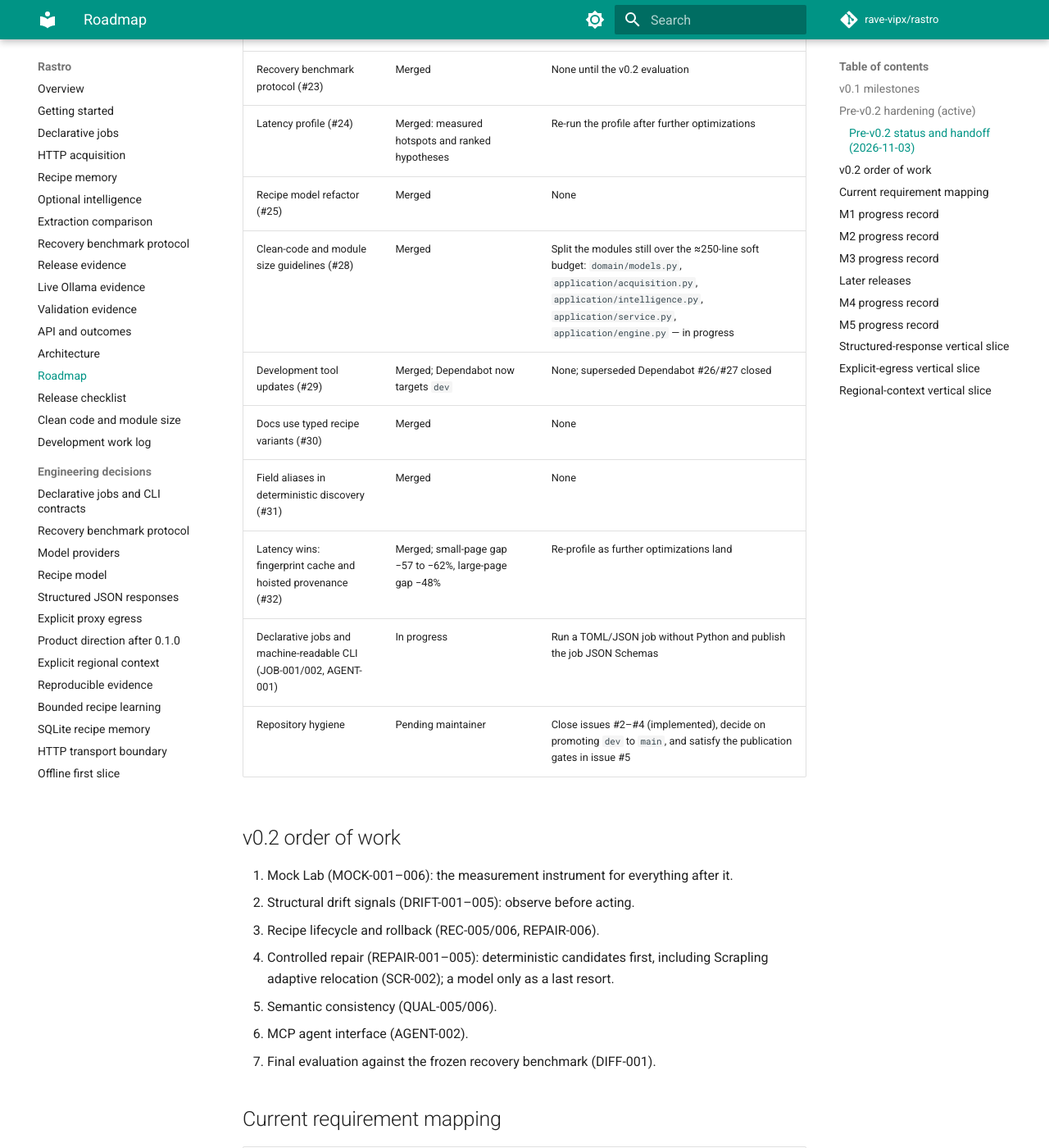
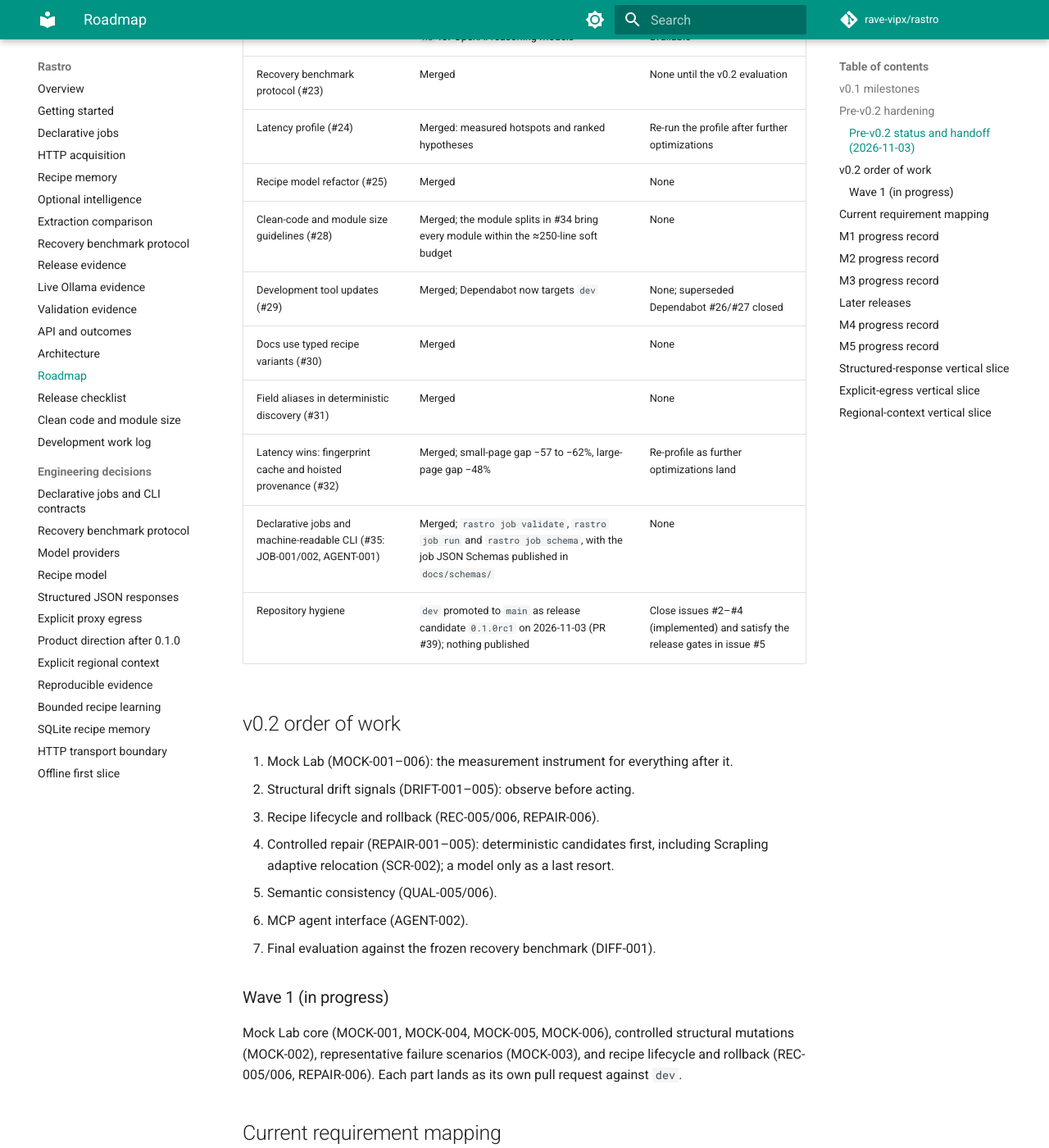
Before and after one commit to rave-vipx/rastro, an MkDocs documentation site: the page built from docs/roadmap.md, in a window 1280 px wide and 1400 px high, scrolled down 2132 px. Shown: the whole window at 82% size. Built offline with MkDocs 1.6.1 and Material for MkDocs 9.7.7, drawn with Linux system fonts in a browser that asks for light colours; comment, search, counter and statistics services are not loaded; some of the changed text lies outside the part shown.

Commit message:
docs: record v0.2 as active and close the pre-v0.2 handoff
Mark the module splits (#34) and declarative jobs (#35) as merged, record the
0.1.0rc1 promotion to main and the remaining maintainer gates (#2-#5), and add
the wave 1 scope to the v0.2 order of work.

Requirements: MOCK-001-006, REC-005/006, REPAIR-006, JOB-001/002, AGENT-001

Co-Authored-By: DeepSeek V4.1 Flash Free <noreply@opencode.ai>

```diff
--- a/docs/roadmap.md
+++ b/docs/roadmap.md
@@ -1,6 +1,6 @@
 # Roadmap and requirement coverage
 
-**Active release: v0.1 — Rastro Engine.** `0.1.0` is a release candidate: M1–M4 and the M5 technical evidence are complete, every section 18 acceptance criterion has recorded evidence, and DIFF-001 is partially demonstrated. Publication (namespace ownership, legal/trademark review, tag and Trusted Publishing) awaits maintainer approval; nothing has been published.
+**Active milestone: v0.2 — Quality.** v0.1 is complete: `0.1.0rc1` is its release candidate, with M1–M4 implemented, the M5 technical evidence recorded, every section 18 acceptance criterion evidenced, and DIFF-001 partially demonstrated. Publication (namespace ownership, legal/trademark review, tag and Trusted Publishing) awaits maintainer approval through the release gates in issue #5; nothing has been published.
 
 ## v0.1 milestones
 
@@ -14,7 +14,7 @@
 
 M1–M4 are implemented with offline regression tests and quality checks. M5 technical work is complete: regression and held-out comparisons, live HTTP/reuse evidence, two-model live Ollama evidence, structured JSON responses (INT-002) and explicit egress profiles (GEO-001) are recorded. Remaining gates are human decisions: accepting partial DIFF-001 evidence for v0.1, namespace ownership, legal/trademark review and protected publishing. No release dates are promised.
 
-## Pre-v0.2 hardening (active)
+## Pre-v0.2 hardening
 
 Owner decisions after the 0.1.0 release candidate ([ADR 0012](decisions/0012-product-direction.md), specification 1.1). Slices are independent pull requests against `dev`; none is stacked on another.
 
@@ -36,13 +36,13 @@ Owner decisions after the 0.1.0 release candidate ([ADR 0012](decisions/0012-pro
 | Recovery benchmark protocol (#23) | Merged | None until the v0.2 evaluation |
 | Latency profile (#24) | Merged: measured hotspots and ranked hypotheses | Re-run the profile after further optimizations |
 | Recipe model refactor (#25) | Merged | None |
-| Clean-code and module size guidelines (#28) | Merged | Split the modules still over the ≈250-line soft budget: `domain/models.py`, `application/acquisition.py`, `application/intelligence.py`, `application/service.py`, `application/engine.py` — in progress |
+| Clean-code and module size guidelines (#28) | Merged; the module splits in #34 bring every module within the ≈250-line soft budget | None |
 | Development tool updates (#29) | Merged; Dependabot now targets `dev` | None; superseded Dependabot #26/#27 closed |
 | Docs use typed recipe variants (#30) | Merged | None |
 | Field aliases in deterministic discovery (#31) | Merged | None |
 | Latency wins: fingerprint cache and hoisted provenance (#32) | Merged; small-page gap −57 to −62%, large-page gap −48% | Re-profile as further optimizations land |
-| Declarative jobs and machine-readable CLI (JOB-001/002, AGENT-001) | In progress | Run a TOML/JSON job without Python and publish the job JSON Schemas |
-| Repository hygiene | Pending maintainer | Close issues #2–#4 (implemented), decide on promoting `dev` to `main`, and satisfy the publication gates in issue #5 |
+| Declarative jobs and machine-readable CLI (#35: JOB-001/002, AGENT-001) | Merged; `rastro job validate`, `rastro job run` and `rastro job schema`, with the job JSON Schemas published in `docs/schemas/` | None |
+| Repository hygiene | `dev` promoted to `main` as release candidate `0.1.0rc1` on 2026-11-03 (PR #39); nothing published | Close issues #2–#4 (implemented) and satisfy the release gates in issue #5 |
 
 ## v0.2 order of work
 
@@ -53,6 +53,10 @@ Owner decisions after the 0.1.0 release candidate ([ADR 0012](decisions/0012-pro
 5. Semantic consistency (QUAL-005/006).
 6. MCP agent interface (AGENT-002).
 7. Final evaluation against the frozen recovery benchmark (DIFF-001).
+
+### Wave 1 (in progress)
+
+Mock Lab core (MOCK-001, MOCK-004, MOCK-005, MOCK-006), controlled structural mutations (MOCK-002), representative failure scenarios (MOCK-003), and recipe lifecycle and rollback (REC-005/006, REPAIR-006). Each part lands as its own pull request against `dev`.
 
 ## Current requirement mapping
 
```
Also changed, not shown: AGENTS.md (+3 -2 lines).
